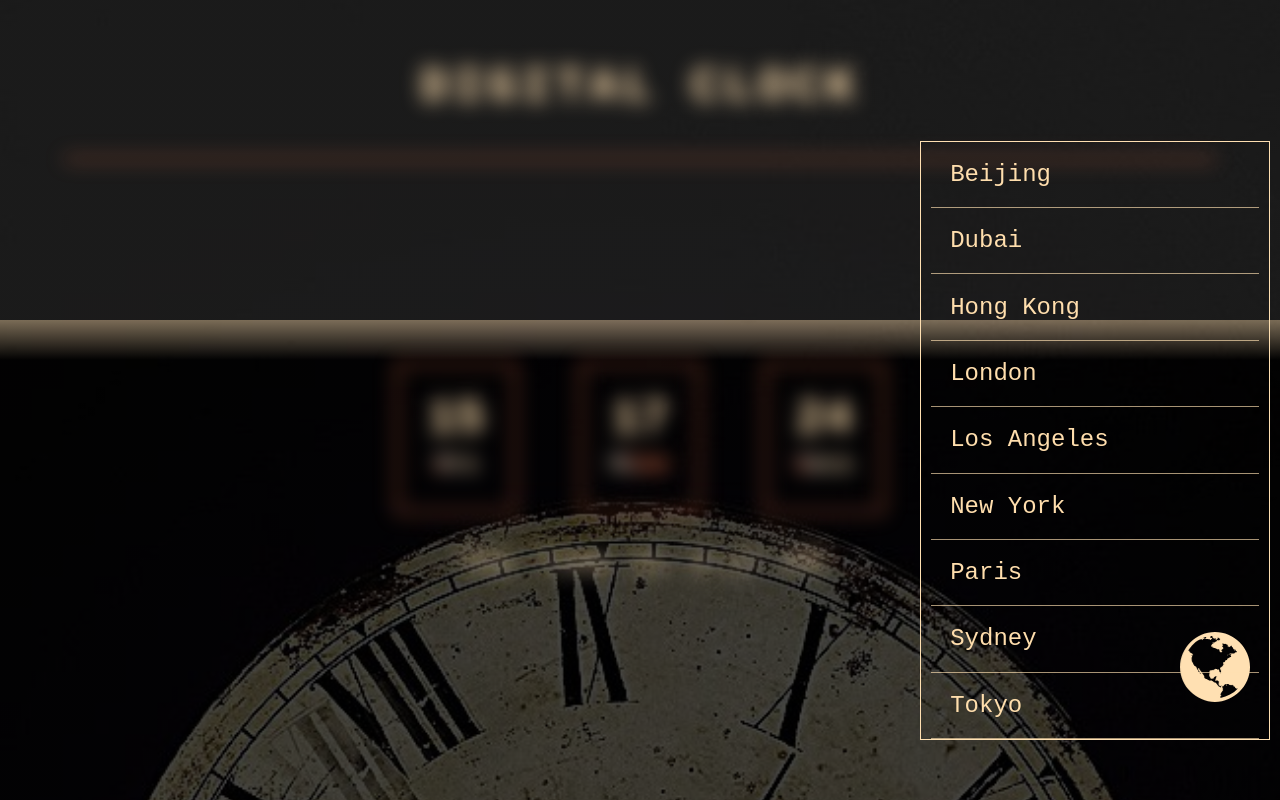
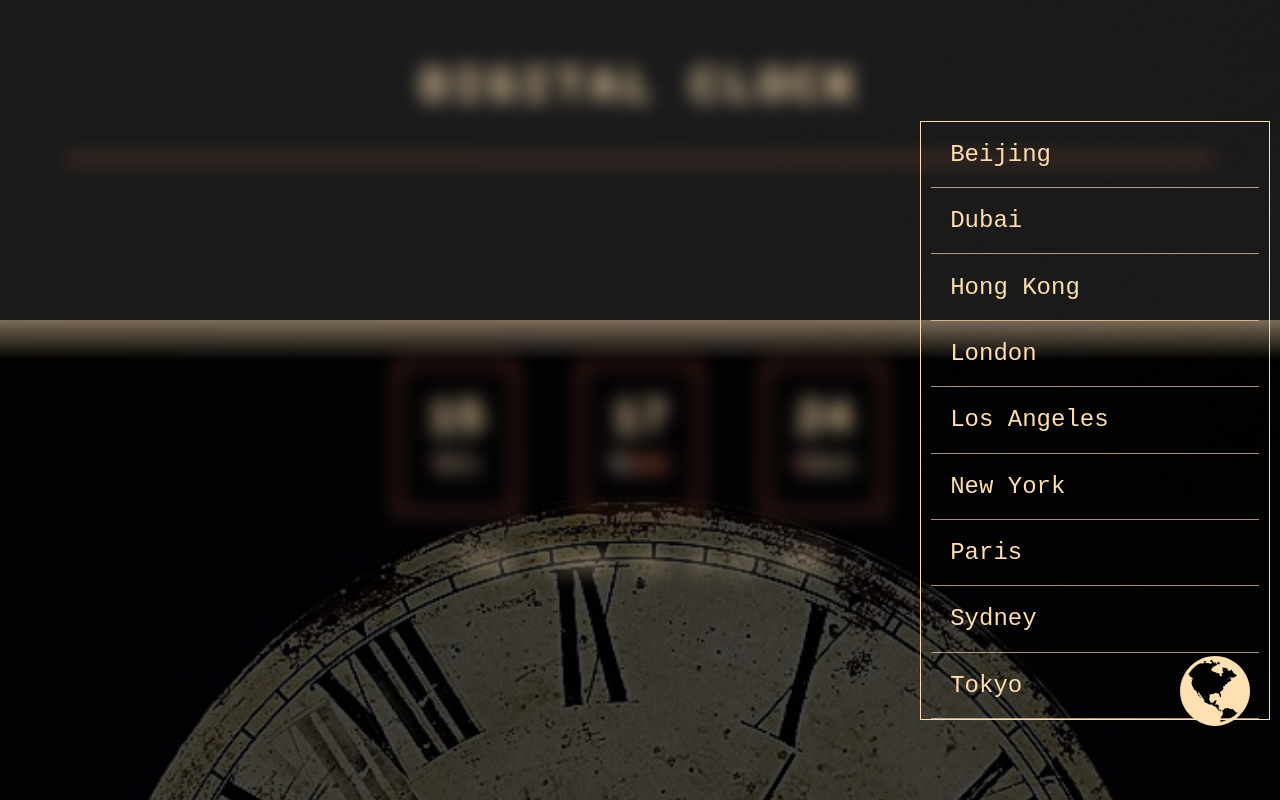
Before and after one commit to Tom-Okafor/digitalClock, a plain HTML site: page index.html in a window 1280 px wide. Both pictures are taken after a click on the button 1230 px from the left and 668 px from the top of the page. Drawn offline with Linux system fonts and the light colour scheme.

Commit message:
Add files via upload

```diff
--- a/index.html
+++ b/index.html
@@ -141,8 +141,9 @@
             }
             .globe {
                 position: absolute;
-                bottom: 10%;
+                bottom: 7%;
                 right: 0;
+                z-index: 1;
                 animation: rotate 1s linear infinite alternate;
             }
             @keyframes rotate {
@@ -231,7 +232,7 @@
                 flex-direction: column;
                 border: 1px solid #ffe0b2;
                 position: absolute;
-                bottom: 60px;
+                bottom: 10%;
                 right: 10px;
                 width: clamp(150px, 60vw, 350px);
                 padding-inline: 10px;
```
